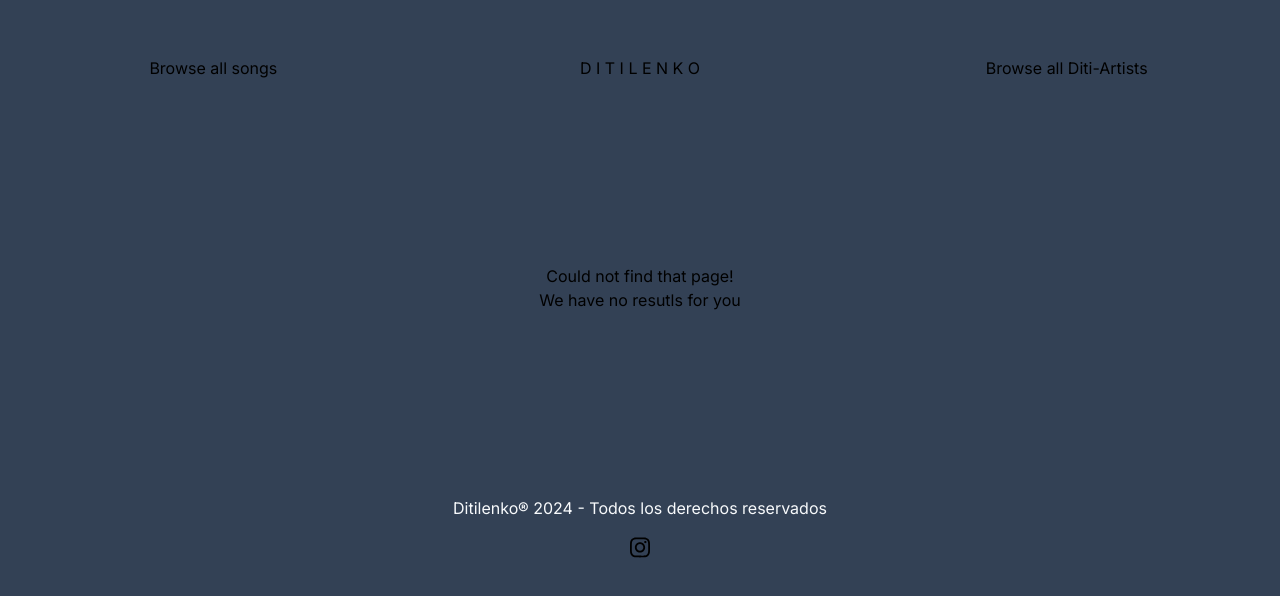
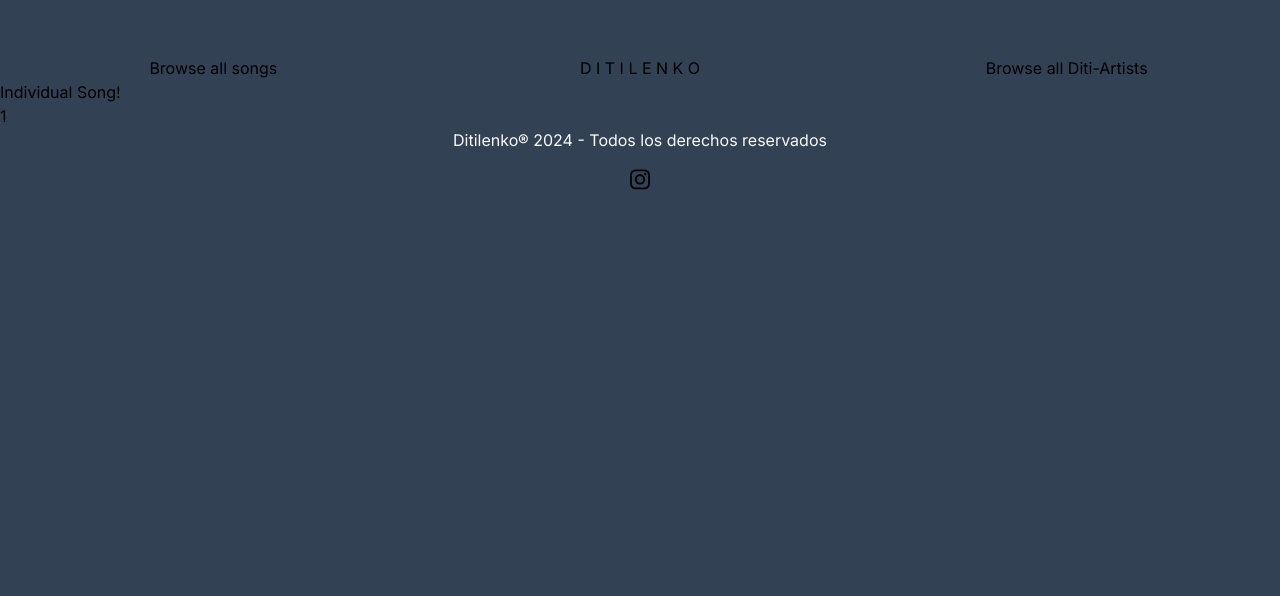
Before and after one commit to AngelSiete/DTNK-Next, a Next.js app: page /songs/1 in a window 1280 px wide. Before the commit this address had no page. Shown: the top 596 px of the page. Built offline with nearby package versions, Linux system fonts and the light colour scheme.

Commit message:
more general structure

```diff
--- /dev/null
+++ b/app/songs/[songSlug]/page.js
@@ -0,0 +1,13 @@
+'use client';
+
+import { useParams } from "next/navigation"
+
+export default function SongPage(){
+    const {songSlug} = useParams();
+    return(
+        <>
+        <p>Individual Song!</p>
+        <p>{songSlug}</p>
+        </>
+    )
+}
--- /dev/null
+++ b/app/songs/error.js
@@ -0,0 +1,8 @@
+'use client';
+
+export default function ErrorMealsPage({error}){
+    console.log(error)
+    return(
+        <p>Could not find that</p>
+    )
+}
--- /dev/null
+++ b/app/songs/loading.out.js
@@ -0,0 +1,5 @@
+export default function MealsLoadingPage(){
+    return(
+        <p>Loading all songs...</p>
+    )
+}
--- /dev/null
+++ b/app/songs/page.js
@@ -0,0 +1,9 @@
+
+
+export default function(){
+    return(
+        <div>
+            <p>All songs</p>
+        </div>
+    )
+}
```
